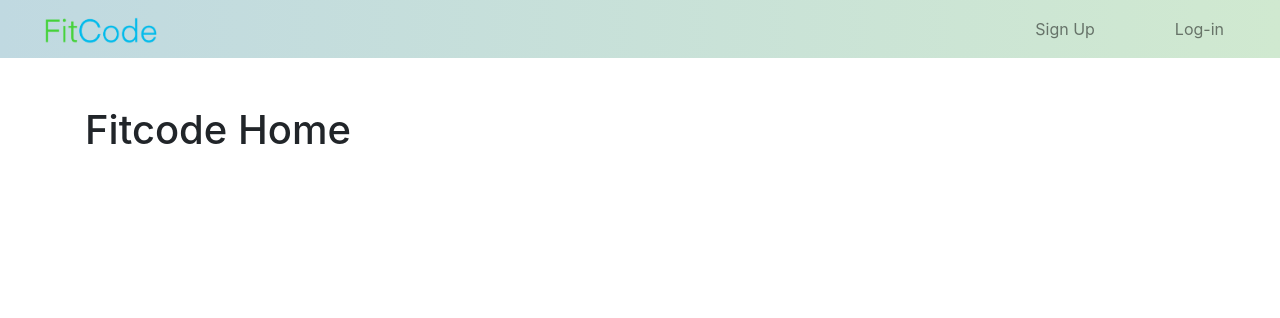
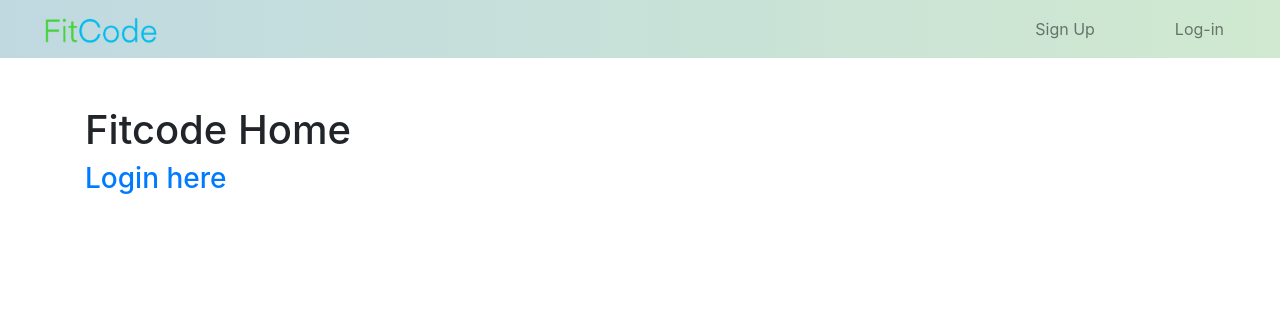
Before and after one commit to Chahat08/FitCode, a Django app: template templates/home.html in a window 1280 px wide. Shown: the top 318 px of the page. Run offline with Django 3.2, Linux system fonts and the light colour scheme; the template is opened without the code that fills it, so the values that code supplies are empty; some libraries are stand-ins or nearby versions.

Commit message:
basic user login/logout mech added

```diff
--- a/config/urls.py
+++ b/config/urls.py
@@ -18,5 +18,10 @@ from django.urls import path, include
 
 urlpatterns = [
     path('admin/', admin.site.urls),
+
+    # user registration et al
+    path('accounts/', include('django.contrib.auth.urls')),
+
+    # for pages app
     path('', include('pages.urls')),
 ]
--- a/templates/home.html
+++ b/templates/home.html
@@ -5,4 +5,10 @@
 
 {% block content %}
 <h1>Fitcode Home</h1>
+{% if user.is_authenticated %}
+<h3>Hi, {{ user.username }}</h3>
+<a href="{% url 'logout' %}"><h3>Logout here</h3></a>
+{% else %}
+<a href="{% url 'login' %}"><h3>Login here</h3></a>
+{% endif %}
 {% endblock content %}
```
